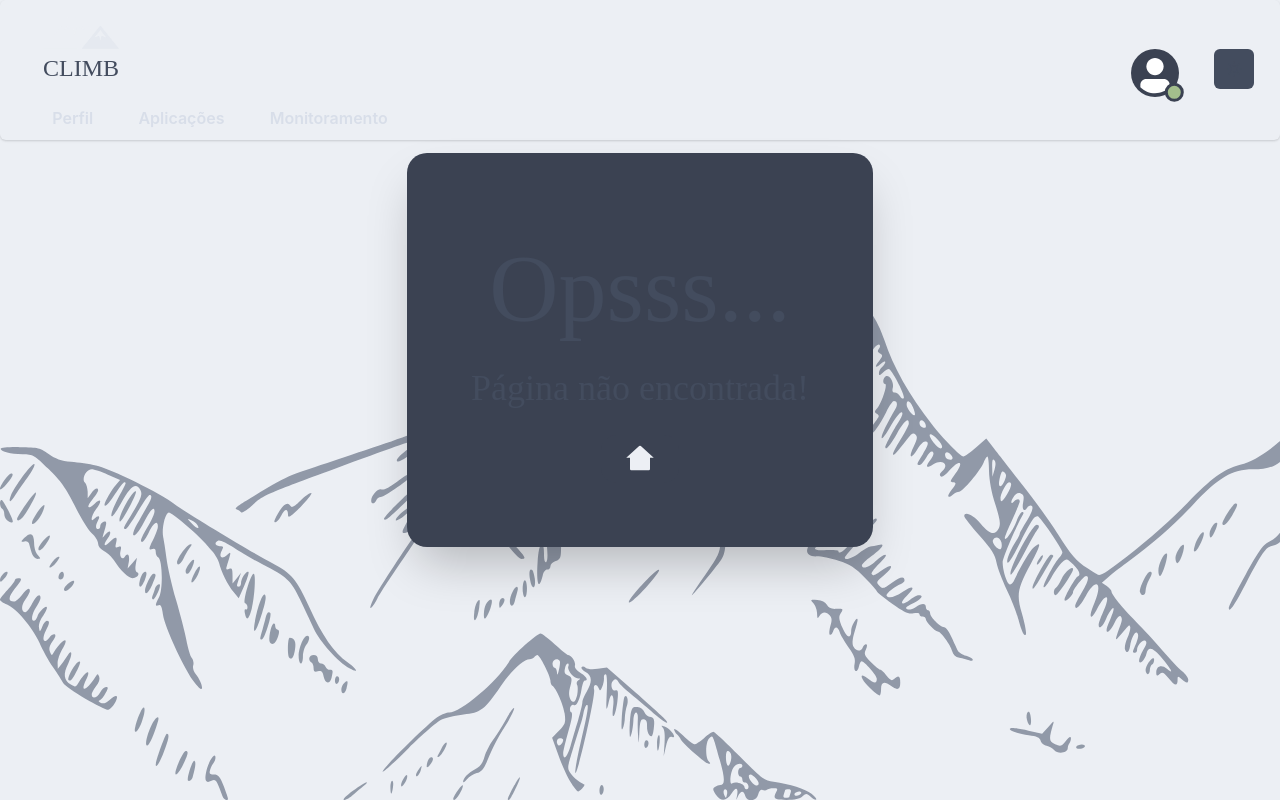
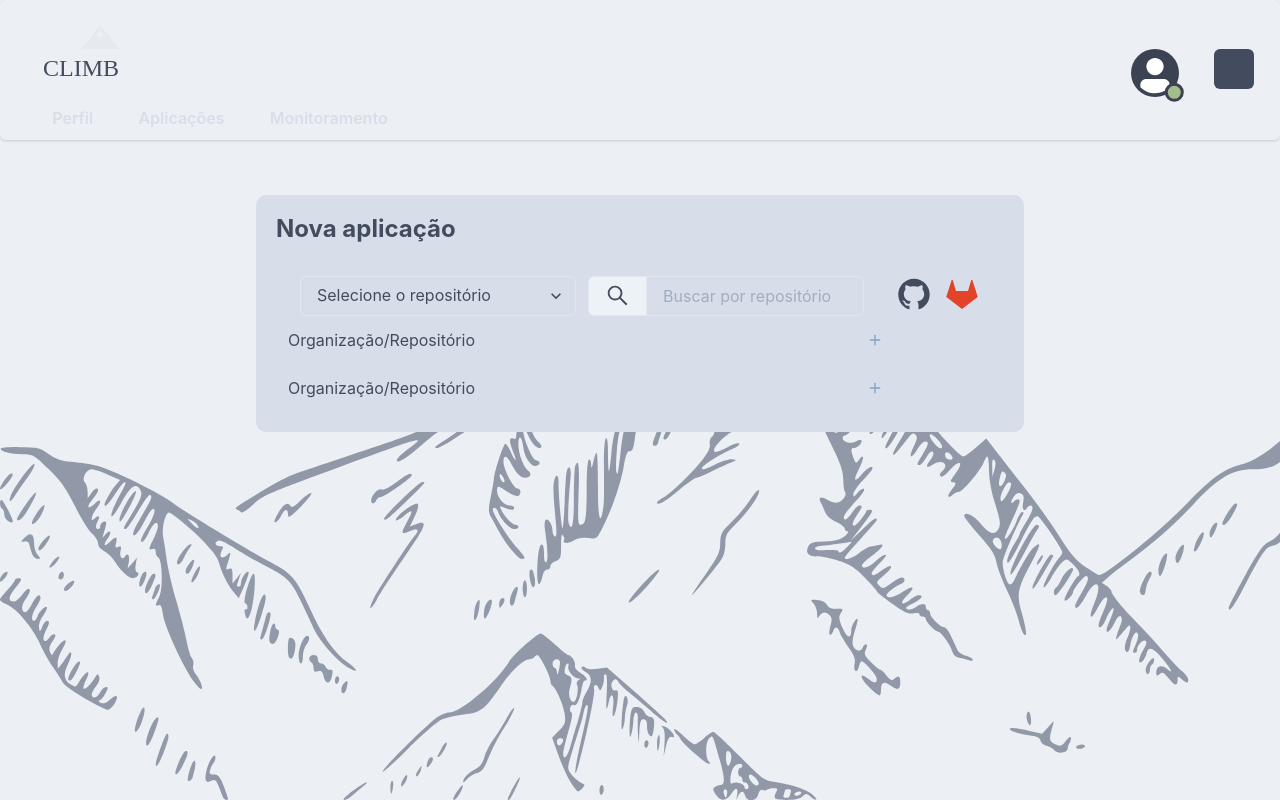
Before and after one commit to ianbandrade/plf-es-2021-1-ti5-6702100-climb, a Next.js app in the folder codigo/frontend/: page /user/apps/newapp in a window 1280 px wide. Before the commit this address had no page. Built offline with nearby package versions, Linux system fonts and the light colour scheme; a web font is replaced by a local one.

Commit message:
feat: start component

```diff
--- a/codigo/frontend/src/components/Input/index.tsx
+++ b/codigo/frontend/src/components/Input/index.tsx
@@ -5,7 +5,7 @@ import { MutableRefObject } from "react";
 interface InputProps {
   placeholder: string;
   icon?: ReactNode;
-  label: string;
+  label?: string;
   value?: string;
   onChangeInput: Function;
   style?: {
--- /dev/null
+++ b/codigo/frontend/src/components/NotLinkedGit/index.tsx
@@ -0,0 +1,21 @@
+import { Flex, Heading } from "@chakra-ui/react";
+import { HiEmojiSad } from "react-icons/hi";
+const NotLinkedGit = () => {
+  return (
+    <Flex
+      flexDirection="column"
+      justifyContent="center"
+      alignItems="center"
+      flex={1}
+      mt="50"
+      width="full"
+    >
+      <Flex flexDirection="column" justifyContent="center" alignItems="center">
+        <HiEmojiSad size="70" />
+        <Heading fontSize={30}>Nenhum repositório encontrado</Heading>
+      </Flex>
+    </Flex>
+  );
+};
+
+export default NotLinkedGit;
--- /dev/null
+++ b/codigo/frontend/src/components/RepositoriesCard/RepositoryItem/index.tsx
@@ -0,0 +1,30 @@
+import { Flex, Text, Icon } from "@chakra-ui/react";
+import { FiPlus } from "react-icons/fi";
+import { Organization } from "../../../shared/interfaces/Organization";
+import { colors } from "../../../styles/customTheme";
+
+interface RepositoryItem {
+  organizations: Organization[] | null;
+}
+
+const RepositoryItem = ({ organizations }: RepositoryItem) => {
+  return organizations?.map((organization) => {
+    return organization.repositories.map((repository) => (
+      <Flex
+        justifyContent="space-between"
+        alignItems="center"
+        width="85%"
+        p="12px"
+      >
+        <Text fontSize="md" alignSelf="center">
+          Organização/Repositório
+        </Text>
+        <Flex>
+          <Icon as={FiPlus} color={colors.aurora.Nord9} />
+        </Flex>
+      </Flex>
+    ));
+  });
+};
+
+export default RepositoryItem;
--- /dev/null
+++ b/codigo/frontend/src/components/RepositoriesCard/index.tsx
@@ -0,0 +1,81 @@
+import { Flex, Select, Heading, useColorMode, Icon } from "@chakra-ui/react";
+import { colors } from "../../styles/customTheme";
+import Input from "../Input";
+import { AiFillGithub, AiOutlineSearch } from "react-icons/ai";
+import { RiGitlabFill } from "react-icons/ri";
+import { Organization } from "../../shared/interfaces/Organization";
+import RepositoryItem from "./RepositoryItem";
+
+const LIGHT = "light";
+interface RepositoriesProps {
+  githubOrganizations: Organization[] | null;
+  gitlabOrganizations: Organization[] | null;
+}
+
+const RepositoriesCard = ({
+  githubOrganizations,
+  gitlabOrganizations,
+}: RepositoriesProps) => {
+  const { colorMode } = useColorMode();
+  const { cardColor } =
+    colorMode === LIGHT
+      ? {
+          cardColor: colors.light.Nord4,
+        }
+      : {
+          cardColor: colors.dark.Nord2,
+        };
+  console.log(githubOrganizations);
+  return (
+    <Flex
+      flexDirection="column"
+      justifyContent="center"
+      alignItems="center"
+      bgColor={cardColor}
+      width="60%"
+      rounded={10}
+      padding="5"
+    >
+      <Heading fontSize="2xl" alignSelf="flex-start" pb="8">
+        Nova aplicação
+      </Heading>
+      <Flex width="100%" justifyContent="space-evenly" px="6">
+        <Select placeholder="Selecione o repositório">
+          {githubOrganizations?.map((organization) => {
+            return organization.repositories.map((repository) => (
+              <option value={`${organization.name}/${repository.name}`}>
+                {organization.name}/{repository.name}
+              </option>
+            ));
+          })}
+        </Select>
+        <Input
+          type="text"
+          placeholder="Buscar por repositório"
+          value=""
+          icon={<AiOutlineSearch size="25" />}
+          onChangeInput={() => {}}
+        />
+        <Flex ml={8} justifyContent="space-between">
+          <Icon
+            as={AiFillGithub}
+            boxSize="36px"
+            mr="3"
+            _hover={{ cursor: "pointer" }}
+          />
+          <Icon
+            as={RiGitlabFill}
+            boxSize="36px"
+            color={"#E24329"}
+            _hover={{ cursor: "pointer" }}
+          />
+        </Flex>
+      </Flex>
+      <Flex flexDirection="column" width="100%">
+        <RepositoryItem organizations={githubOrganizations} />
+      </Flex>
+    </Flex>
+  );
+};
+
+export default RepositoriesCard;
--- /dev/null
+++ b/codigo/frontend/src/pages/user/apps/newapp/index.tsx
@@ -0,0 +1,43 @@
+import { Flex } from "@chakra-ui/react";
+import NotLinkedGit from "../../../../components/NotLinkedGit";
+import RepositoriesCard from "../../../../components/RepositoriesCard";
+const data = {
+  github: [
+    {
+      name: "GaMoCh",
+      repositories: [
+        {
+          name: "express-hello",
+          url: "https://github.com/GaMoCh/express-hello.git",
+          branchs: ["master", "develop"],
+        },
+      ],
+    },
+    {
+      name: "Mira",
+      repositories: [
+        {
+          name: "test-hello",
+          url: "https://github.com/GaMoCh/express-hello.git",
+          branchs: ["master", "develop"],
+        },
+      ],
+    },
+  ],
+  gitlab: null,
+};
+
+const NewApp = () => {
+  return !data.github && !data.gitlab ? (
+    <NotLinkedGit />
+  ) : (
+    <Flex justifyContent="center" alignItems="center" mt="55">
+      <RepositoriesCard
+        githubOrganizations={data.github}
+        gitlabOrganizations={data.gitlab}
+      />
+    </Flex>
+  );
+};
+
+export default NewApp;
--- /dev/null
+++ b/codigo/frontend/src/shared/interfaces/Organization.ts
@@ -0,0 +1,6 @@
+import { Repository } from "./Repository";
+
+export interface Organization {
+  name: string;
+  repositories: Repository[];
+}
--- /dev/null
+++ b/codigo/frontend/src/shared/interfaces/Repository.ts
@@ -0,0 +1,5 @@
+export interface Repository {
+  name: string;
+  url: string;
+  branchs: string[];
+}
```
